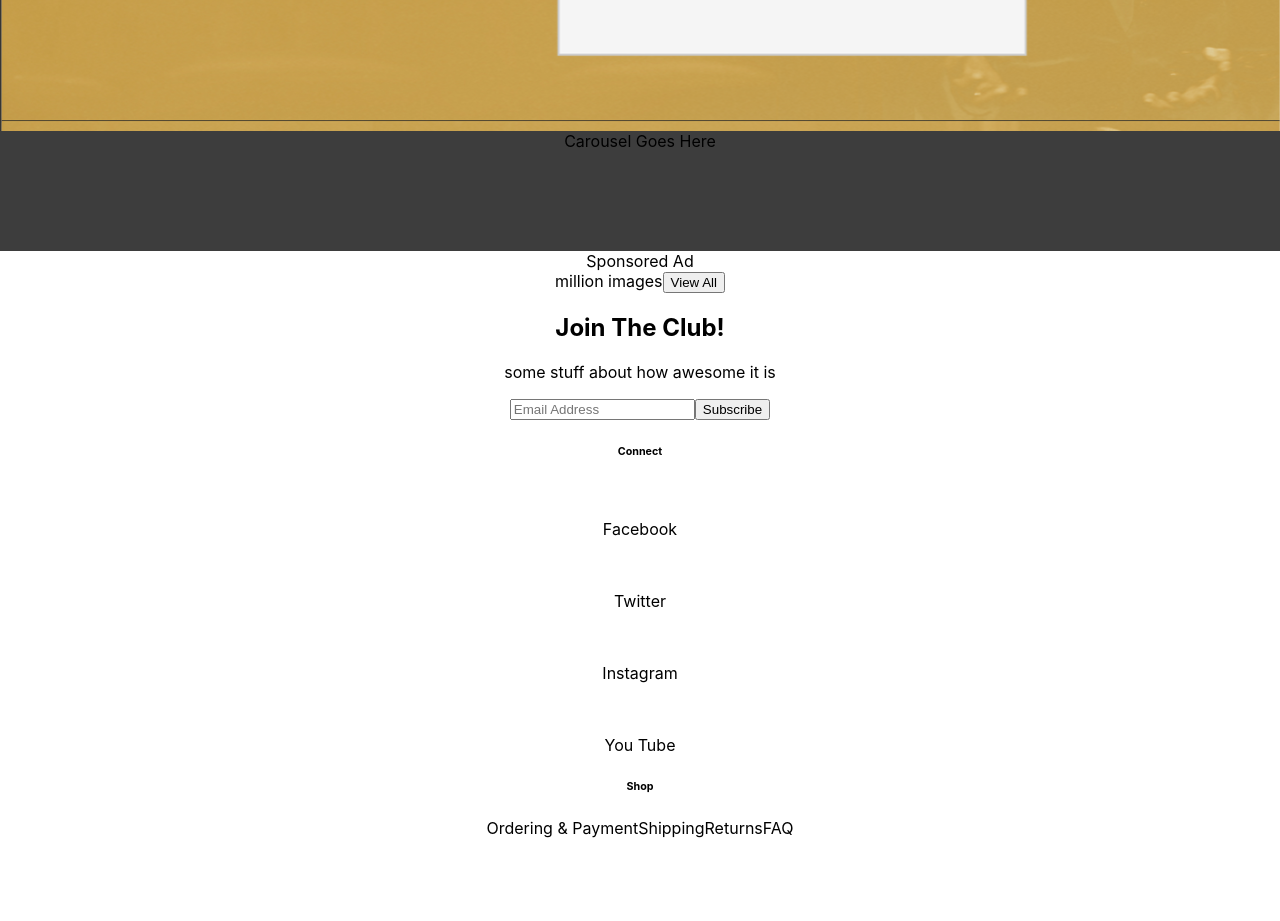
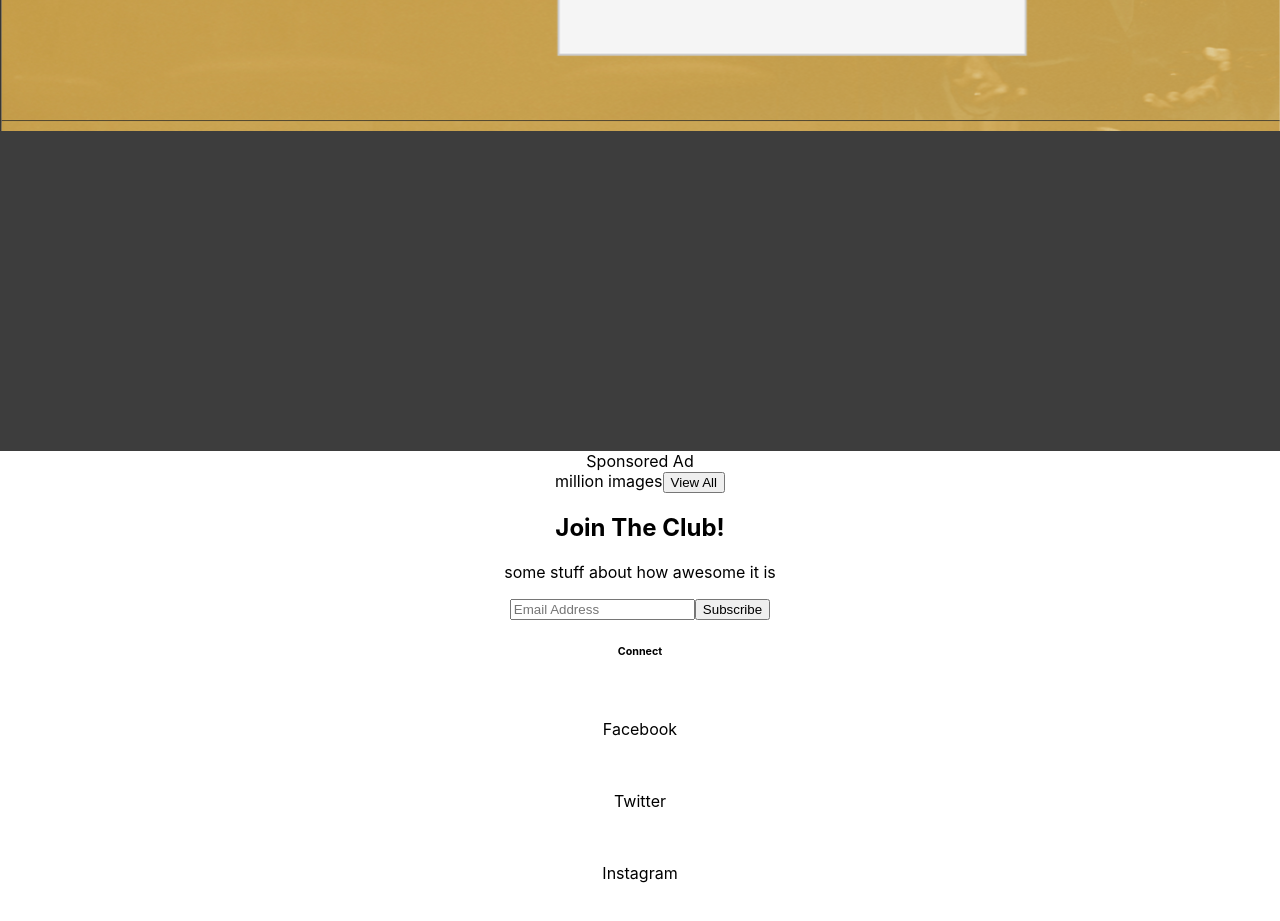
Before and after one commit to nickborbe/amp-client, a React (Create React App) app: page / in a window 1280 px wide. Shown: the part 2080-3001 px from the top of the page. Before the commit the page ends 2918 px from the top, so only its background shows below. Built offline with nearby package versions, Linux system fonts and the light colour scheme.

Commit message:
carousel

```diff
--- a/src/components/home-page.js
+++ b/src/components/home-page.js
@@ -95,7 +95,12 @@ class HomePage extends Component {
 
 
         <div id="hp-carousel-ads">
-        Carousel Goes Here
+
+
+
+
+
+
         </div>
 
         <section id="hp-soc-med-section">
--- a/src/styles/homepage.css
+++ b/src/styles/homepage.css
@@ -90,6 +90,6 @@
 }
 
 #hp-carousel-ads{
-    height: 120px;
+    height: 320px;
     background-color: #3d3d3d;
 }
```
